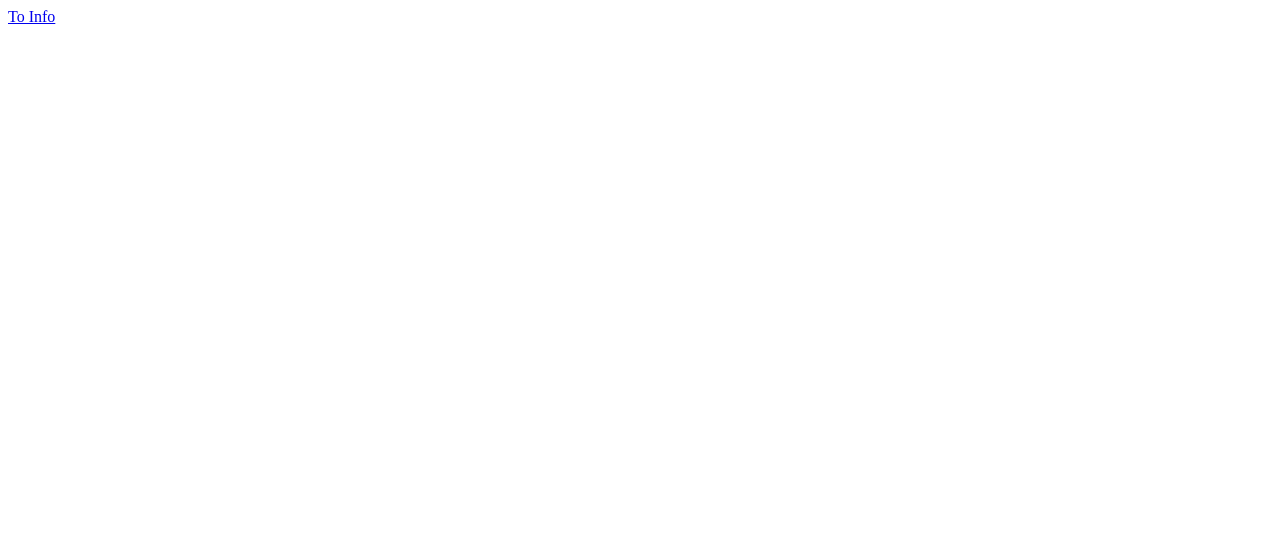
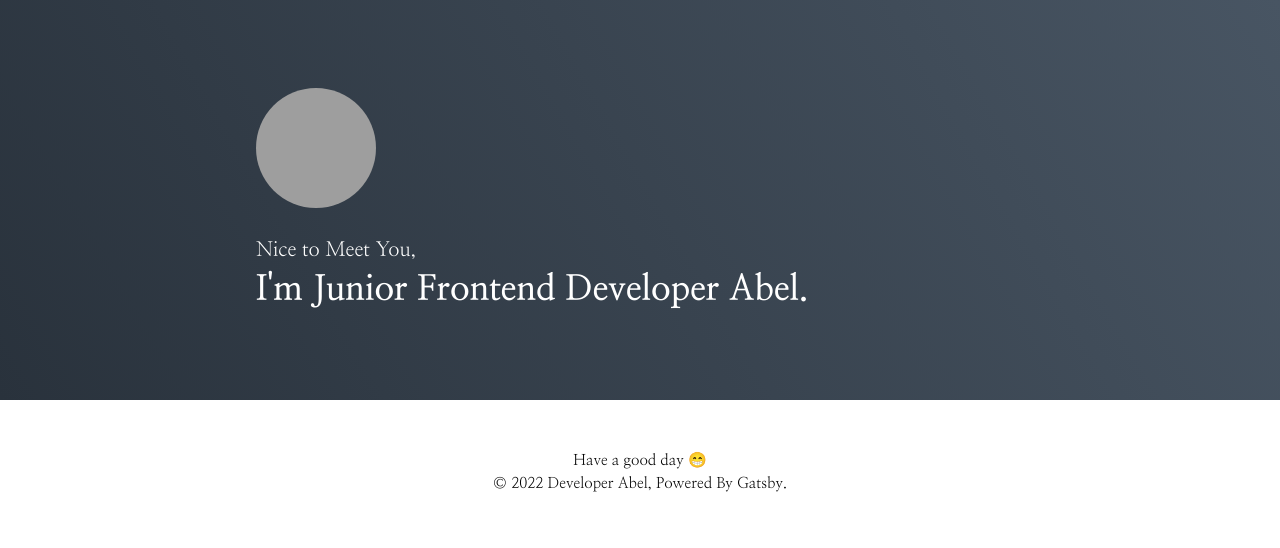
Before and after one commit to Serzhul/Tech_blog, a Gatsby site in the folder Tech_Blog/: page / in a window 1280 px wide. Built offline with nearby package versions, Linux system fonts and the light colour scheme; Gatsby itself is replaced by a stand-in of ours; grey boxes are pictures that could not be loaded.

Commit message:
feature: Introduction & header, footer 추가

```diff
--- /dev/null
+++ b/Tech_Blog/src/components/Common/Footer.tsx
@@ -0,0 +1,23 @@
+import React, { FunctionComponent } from "react"
+import styled from "@emotion/styled"
+
+const FooterWrapper = styled.div`
+  display: grid;
+  place-items: center;
+  margin-top: auto;
+  padding: 50px 0;
+  font-size: 15px;
+  text-align: center;
+  line-height: 1.5;
+`
+
+const Footer: FunctionComponent = function () {
+  return (
+    <FooterWrapper>
+      Have a good day 😁
+      <br />© 2022 Developer Abel, Powered By Gatsby.
+    </FooterWrapper>
+  )
+}
+
+export default Footer
--- /dev/null
+++ b/Tech_Blog/src/components/Common/GlobalStyle.tsx
@@ -0,0 +1,32 @@
+import React, { FunctionComponent } from "react"
+import { Global, css } from "@emotion/react"
+
+const defaultStyle = css`
+  @import url("https://fonts.googleapis.com/css2?family=Nanum+Myeongjo:wght@400;700;800&display=swap");
+
+  * {
+    padding: 0;
+    margin: 0;
+    box-sizing: border-box;
+    font-family: "Nanum Myeongjo", serif;
+  }
+
+  html,
+  body,
+  #___gatsby {
+    height: 100%;
+  }
+
+  a,
+  a:hover {
+    color: inherit;
+    text-decoration: none;
+    cursor: pointer;
+  }
+`
+
+const GlobalStyle: FunctionComponent = function () {
+  return <Global styles={defaultStyle} />
+}
+
+export default GlobalStyle
--- /dev/null
+++ b/Tech_Blog/src/components/Main/Introduction.tsx
@@ -0,0 +1,47 @@
+import React, { FunctionComponent } from "react"
+import styled from "@emotion/styled"
+import ProfileImage from "components/Main/ProfileImage"
+
+const Background = styled.div`
+  width: 100%;
+  background-image: linear-gradient(60deg, #29323c 0%, #485563 100%);
+  color: #ffffff;
+`
+
+const Wrapper = styled.div`
+  display: flex;
+  flex-direction: column;
+  justify-content: center;
+  align-items: flex-start;
+  width: 768px;
+  height: 400px;
+  margin: 0 auto;
+`
+
+const SubTitle = styled.div`
+  font-size: 20px;
+  font-weight: 400;
+`
+
+const Title = styled.div`
+  margin-top: 5px;
+  font-size: 35px;
+  font-weight: 700;
+`
+
+const Introduction: FunctionComponent = function () {
+  return (
+    <Background>
+      <Wrapper>
+        <ProfileImage />
+
+        <div>
+          <SubTitle>Nice to Meet You,</SubTitle>
+          <Title>I'm Junior Frontend Developer Abel.</Title>
+        </div>
+      </Wrapper>
+    </Background>
+  )
+}
+
+export default Introduction
--- /dev/null
+++ b/Tech_Blog/src/components/Main/ProfileImage.tsx
@@ -0,0 +1,19 @@
+import React, { FunctionComponent } from "react"
+import styled from "@emotion/styled"
+
+// 자신이 원하는 프로필 이미지 링크로 설정해주세요.
+const PROFILE_IMAGE_LINK =
+  "https://avatars.githubusercontent.com/u/55048884?s=376&v=4"
+
+const ProfileImageWrapper = styled.img`
+  width: 120px;
+  height: 120px;
+  margin-bottom: 30px;
+  border-radius: 50%;
+`
+
+const ProfileImage: FunctionComponent = function () {
+  return <ProfileImageWrapper src={PROFILE_IMAGE_LINK} alt="Profile Image" />
+}
+
+export default ProfileImage
--- a/Tech_Blog/src/pages/index.tsx
+++ b/Tech_Blog/src/pages/index.tsx
@@ -1,11 +1,22 @@
 import React, { FunctionComponent } from "react"
-import { Link } from "gatsby"
+import styled from "@emotion/styled"
+import GlobalStyle from "components/Common/GlobalStyle"
+import Introduction from "components/Main/Introduction"
+import Footer from "components/Common/Footer"
+
+const Container = styled.div`
+  display: flex;
+  flex-direction: column;
+  height: 100%;
+`
 
 const IndexPage: FunctionComponent = function () {
   return (
-    <div>
-      <Link to="/info">To Info</Link>
-    </div>
+    <Container>
+      <GlobalStyle />
+      <Introduction />
+      <Footer />
+    </Container>
   )
 }
 
```
Also changed, not shown: Tech_Blog/src/components/Common/Container.tsx (added, +7 -0 lines), Tech_Blog/src/pages/info.tsx (+0 -11 lines).
